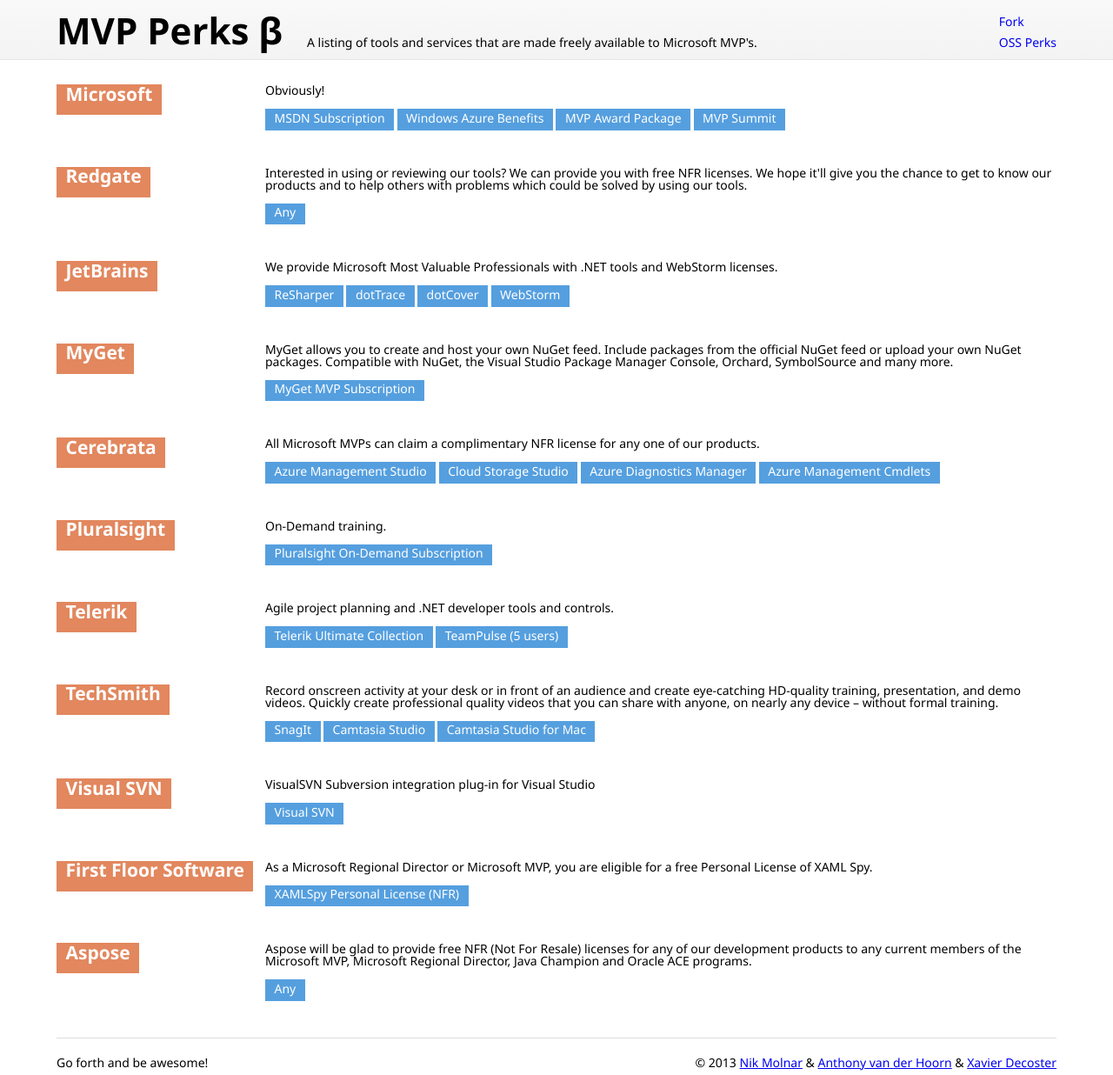
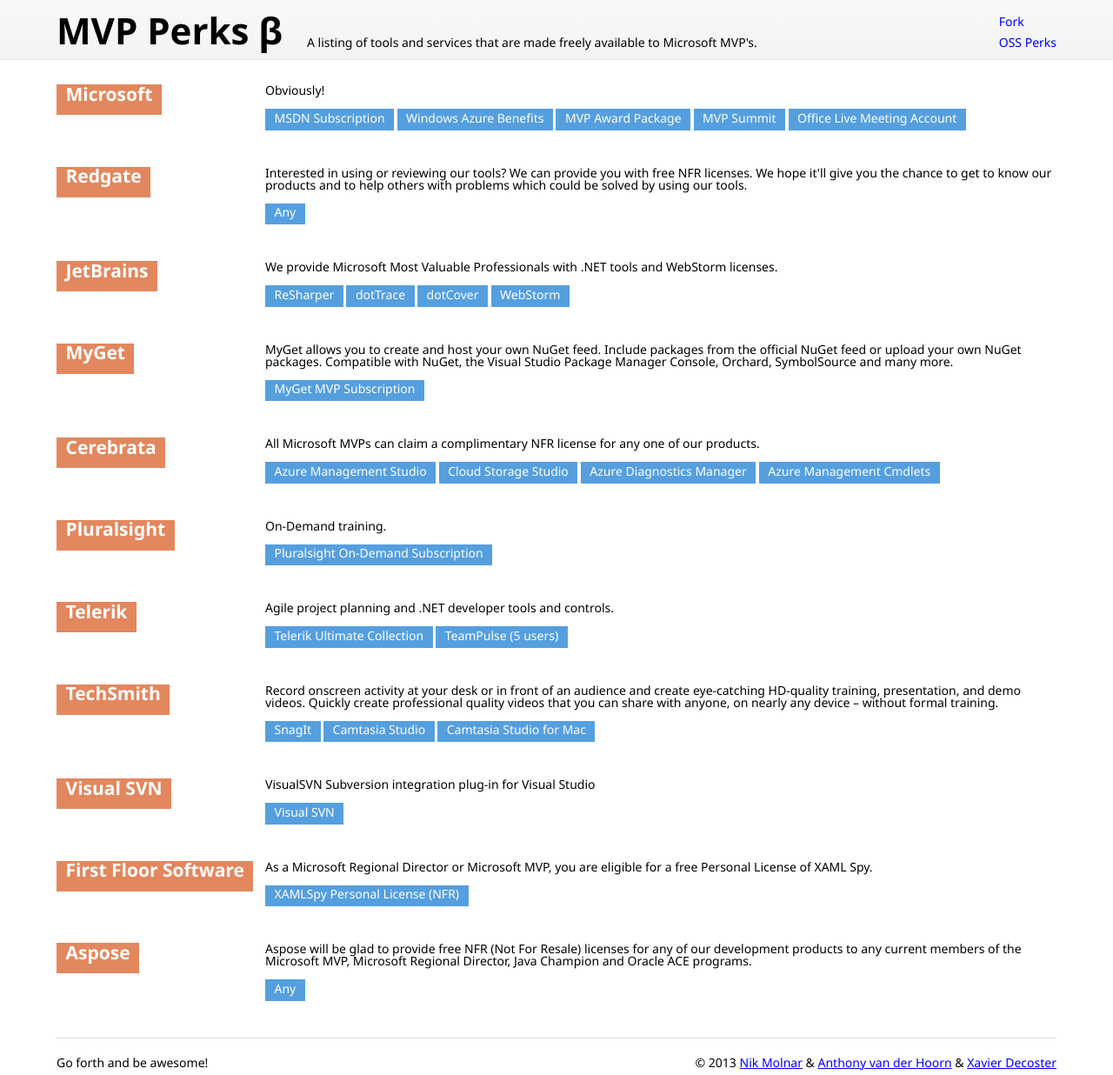
Before and after one commit to nikmd23/ossperks, a Jekyll site: the page built from index.html, in a window 1280 px wide. Shown: the whole page at 87% size. Built offline with Jekyll 4.4.1, drawn with Linux system fonts in a browser that asks for light colours; nearby versions of some CDN libraries.

Commit message:
added office live meeting account

```diff
--- a/index.html
+++ b/index.html
@@ -2,7 +2,7 @@
 perks:
 - perk: {company: "Microsoft", uri: "http://mvp.microsoft.com"}
   description: "Obviously!"
-  products: ["MSDN Subscription", "Windows Azure Benefits", "MVP Award Package", "MVP Summit"]
+  products: ["MSDN Subscription", "Windows Azure Benefits", "MVP Award Package", "MVP Summit", "Office Live Meeting Account"]
 
 - perk: {company: "Redgate", uri: "http://www.red-gate.com/community/mvp-program"}
   description: "Interested in using or reviewing our tools? We can provide you with free NFR licenses. We hope it'll give you the chance to get to know our products and to help others with problems which could be solved by using our tools."
```
